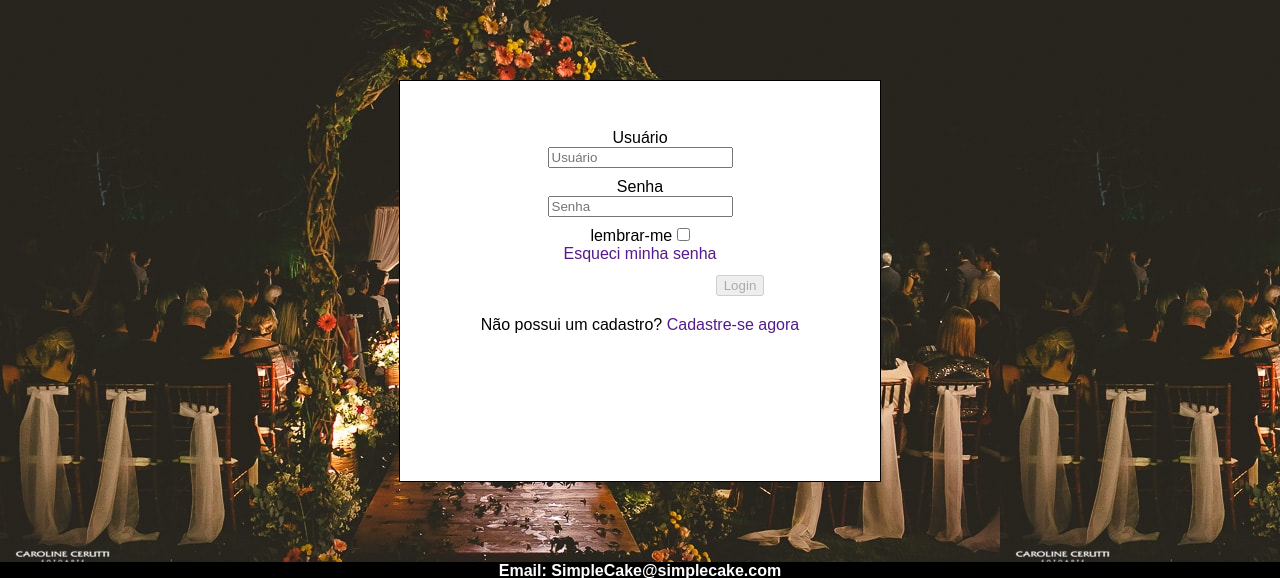
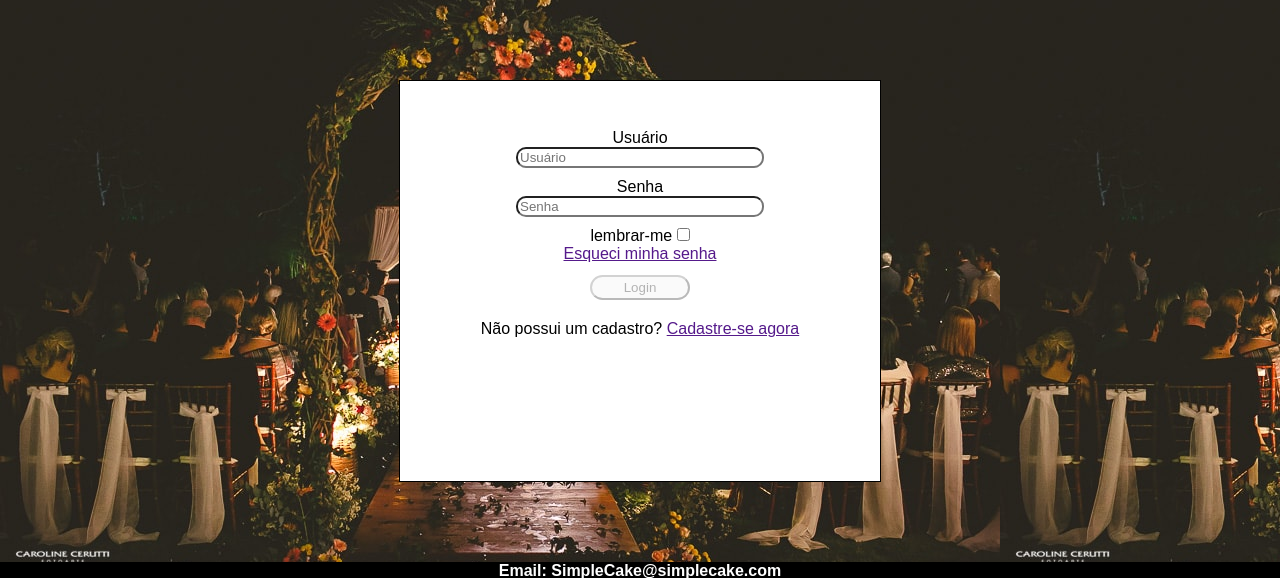
Before and after one commit to MarcosBrendonDePaula/Trabalho_GPS, a PHP site: page /login2.html in a window 1280 px wide. Shown: the part 88-666 px from the top of the page. Run offline with PHP 8.4, Linux system fonts and the light colour scheme; some web fonts are replaced.

Commit message:
Update stylelogin2.css

```diff
--- a/Index/stylelogin2.css
+++ b/Index/stylelogin2.css
@@ -87,9 +87,6 @@ nav{
     margin: 10vh auto;
     background-color: #fff;
 }
-#login a{
-    text-decoration: none;
-}
 #user{
     text-align: center;
     margin-top: 10%;
@@ -103,7 +100,6 @@ nav{
 #logar{
     text-align: center;
     margin-top: 12px;
-    margin-left: 200px;
     margin-bottom: 20px;
 }
 
@@ -111,3 +107,19 @@ nav{
     text-align: center;
     margin-top: 10px;
 }
+#TxtEmail{
+	width:50%;
+	border-radius: 10px;
+}
+#txtsenha{
+	width:50%;
+	border-radius: 10px;
+}
+#MiniRodaPe{
+	text-align: center;
+}
+#btnlog{
+	width:100px;
+	height:25px;
+	border-radius: 20px;
+}
```
